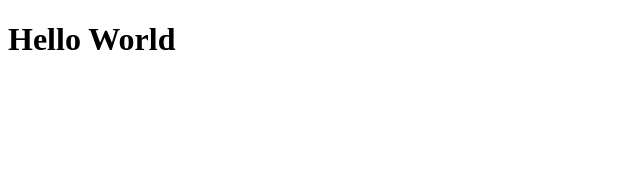
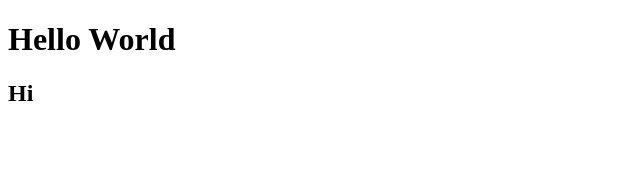
Before and after one commit to tahmid112303/Assignment-7, a React (Vite) app: page / in a window 1280 px wide. Shown: the top 170 px of the page, without its empty margins (0-640 px from the left). Built offline with nearby package versions, Linux system fonts and the light colour scheme.

Commit message:
2nd test

```diff
--- a/src/App.jsx
+++ b/src/App.jsx
@@ -7,6 +7,9 @@ function App() {
   return (
     <>
       <h1>Hello World</h1>
+      <h2>Hi
+
+      </h2>
     </>
   )
 }
```
